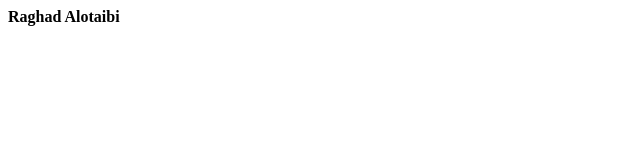
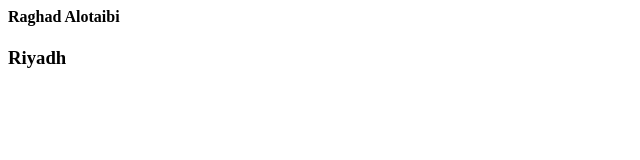
Before and after one commit to raghad-s-alotaibi/git-github-project, a plain HTML site: page index.html in a window 1280 px wide. Shown: the full height of the page, 0-640 px from the left. Drawn offline with Linux system fonts and the light colour scheme.

Commit message:
Raghad alotaibi add city from GitHub

```diff
--- a/index.html
+++ b/index.html
@@ -6,5 +6,6 @@
     </head>
     <body>
         <h4> Raghad Alotaibi</h4>
+        <h3> Riyadh </h3>
     </body>
 </html>
```
